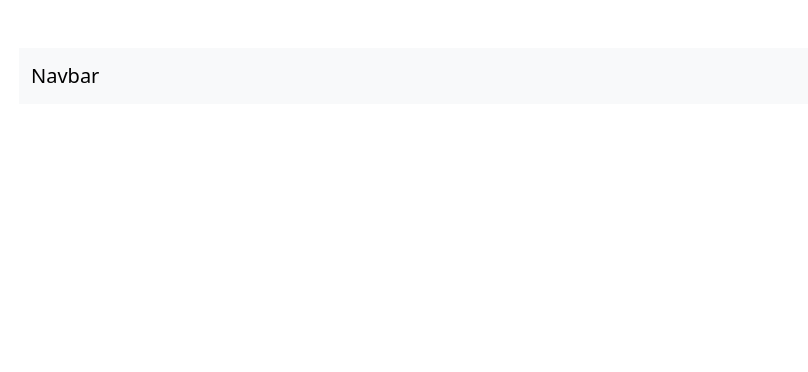
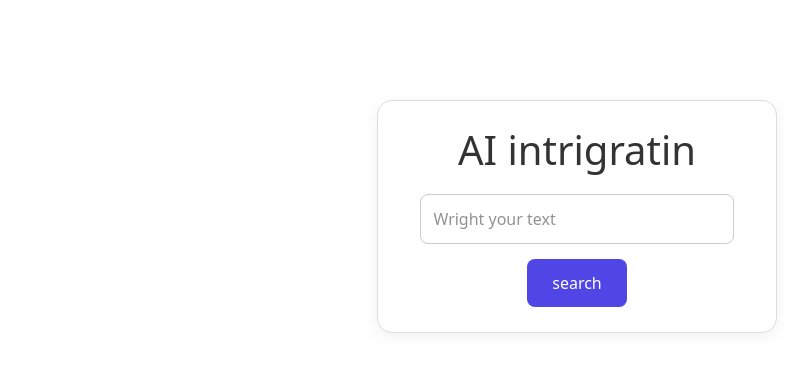
Before and after one commit to GyandeepPal/ReactJS, a React (Vite) app in the folder my-react-app/: page /cart in a window 1280 px wide. Shown: the top 372 px of the page, without its empty margins (63-871 px from the left). Built offline with nearby package versions, Linux system fonts and the light colour scheme.

Commit message:
Update React AI integration

```diff
--- a/my-react-app/src/AI_intrigratin.jsx
+++ b/my-react-app/src/AI_intrigratin.jsx
@@ -1,90 +1,78 @@
+
 // import React, { useState } from 'react'
 // import './App.css'
-// import { GoogleGenerativeAI } from '@google/generative-ai'
+//  import { GoogleGenerativeAI } from '@google/generative-ai'
 
 // const AI_intrigratin = () => {
+//   let [Searchdata,setSearch]=useState('')
+//   let [ans,setans]=useState('')
+//   let gen=new GoogleGenerativeAI("Enter Your API Key")
 
-//   const [SearchData, setSearch] = useState('')
+//   async function search(){
+//     try{
+//       const model=gen.getGenerativeModel({
+//       model:"gemini-2.5-flash"
 
-//   const genAI = new GoogleGenerativeAI("enter your api KEY")
+//       })
+//      const res = await model.generateContent(Searchdata);
 
-//   async function Search() {
-//     try {
+//         const text = res.response.text();
 
-//       const model = genAI.getGenerativeModel({
-//         model: "gemini-2.5-flash"
-//       })
+//       console.log(text);
 
-//       const res = await model.generateContent(SearchData)
+//       setans(text);
 
-//       console.log(res.response.text())
-
-//     } catch (error) {
-
-//       console.log(error)
+//     }catch(e){
+//       console.log("something wrong");
 
 //     }
 //   }
+//   return (
+//     <div id='main'>
+//      <h1> AI Chat Port</h1>
 
-//   return (
-//     <div id="main">
-//       <h1>Gemini Chat</h1>
+//         <p>{ans}</p>
+//      <input value={Searchdata} onChange={(e)=>setSearch(e.target.value)} className='java' type="text" />
+//      <button onClick={search}>Search</button>
 
-//       <input
-//         type="text"
-//         placeholder="Enter Your Text"
-//         value={SearchData}
-//         onChange={(e) => setSearch(e.target.value)}
-//       />
-
-//       <button onClick={Search}>
-//         Send
-//       </button>
-
-//     </div>
+//       </div>
 //   )
 // }
 
 // export default AI_intrigratin
 
+import React, { useState } from 'react'
+import { GoogleGenerativeAI } from '@google/generative-ai'
+import './App.css'
+
+const AI_intrigratin = () => {
+  let [Searchdata, setSearch]=useState('');
+  let [ans, setans]=useState('')
+  let generative=new GoogleGenerativeAI("Enter your API key");
 
 
-import React, { useState } from 'react'
-import './App.css'
- import { GoogleGenerativeAI } from '@google/generative-ai'
-
-const AI_intrigratin = () => {
-  let [Searchdata,setSearch]=useState('')
-  let [ans,setans]=useState('')
-  let gen=new GoogleGenerativeAI("ENTER YOUR API KEY")
-
-  async function search(){
+  async function seach(){
   try{
-      const model=gen.getGenerativeModel({
+    const model =generative.getGenerativeModel({
       model:"gemini-2.5-flash"
-
-      })
-     const res = await model.generateContent(Searchdata);
-
-        const text = res.response.text();
-
+    });
+    const respond = await model.generateContent(Searchdata);
+    const text =respond.response.text();
     console.log(text);
-
-      setans(text);
+    setans(text)
 
   }catch(e){
-      console.log("something wrong");
+    console.log(" Happend some thing's ");
 
   }
   }
+
   return (
-    <div id='main'>
-     <h1> Gemini Chat</h1>
-
+    <div id="main">
+      <h1>AI intrigratin</h1>
       <p>{ans}</p>
-     <input value={Searchdata} onChange={(e)=>setSearch(e.target.value)} className='java' type="text" />
-     <button onClick={search}>Search</button>
-
+      <input onChange={(e)=>setSearch(e.target.value)} type="text" placeholder='Wright your text' />
+      <button onClick={seach}>search</button>
     </div>
   )
 }
--- a/my-react-app/src/App.css
+++ b/my-react-app/src/App.css
@@ -1,262 +1,3 @@
-/* *{
-  margin: 22px;;
-  padding: 0;
-}
-
-
-#main{
-  height: 400px;
-  width: 300px;
-  margin: auto;
-  padding: 19px;
-  justify-content: center;
-  text-align: center;
-
-
-  background-color: rgb(224, 85, 85);
-  box-shadow: rgba(0, 0, 0, 0.25) 0px 54px 55px, rgba(0, 0, 0, 0.12) 0px -12px 30px, rgba(0, 0, 0, 0.12) 0px 4px 6px, rgba(0, 0, 0, 0.17) 0px 12px 13px, rgba(0, 0, 0, 0.09) 0px -3px 5px;
-} */
-
-
-/*
-* {
-  margin: 0;
-  padding: 0;
-  box-sizing: border-box;
-}
-
-body {
-  min-height: 100vh;
-  display: flex;
-  justify-content: center;
-  align-items: center;
-  background: linear-gradient(135deg, #667eea, #764ba2);
-  font-family: Arial, Helvetica, sans-serif;
-}
-
-div {
-  text-align: center;
-}
-
-h2 {
-  font-size: 5rem;
-  color: white;
-  margin-bottom: 30px;
-  text-shadow: 0 5px 15px rgba(0, 0, 0, 0.3);
-}
-
-button {
-  width: 70px;
-  height: 70px;
-  margin: 10px;
-  border: none;
-  border-radius: 50%;
-  font-size: 1.8rem;
-  font-weight: bold;
-  cursor: pointer;
-  transition: all 0.3s ease;
-}
-
-button:hover {
-  transform: translateY(-3px) scale(1);
-}
-
-button:active {
-  transform: scale(0.95);
-}
-
-button:nth-child(2) {
-  background: #22c55e;
-  color: white;
-}
-
-button:nth-child(3) {
-  background: #ef4444;
-  color: white;
-}
-
-button:nth-child(4) {
-  background: #f59e0b;
-  color: white;
-  width: 120px;
-  border-radius: 40px;
-  font-size: 1rem;
-} */
-/*
-
-#nav{
-  display: flex;
-  text-align: center;
-  justify-content: center;
-  justify-content: space-around;
-} */
-
-
-
-
-/*
-*{
-    margin:0;
-    padding:0;
-    box-sizing:border-box;
-}
-
-.container{
-    min-height:100vh;
-    display:flex;
-    justify-content:center;
-    align-items:center;
-    background:#f2f4f8;
-}
-
-.news-card{
-    width:500px;
-    aspect-ratio:1/1;
-    background:#fff;
-    border-radius:30px;
-    padding:40px;
-    box-shadow:
-        0 10px 25px rgba(0,0,0,.15),
-        0 20px 50px rgba(0,0,0,.1);
-    display:flex;
-    flex-direction:column;
-    justify-content:space-between;
-}
-
-.tag{
-    background:#0057ff;
-    color:white;
-    width:max-content;
-    padding:10px 18px;
-    border-radius:50px;
-    font-size:14px;
-    font-weight:600;
-    letter-spacing:1px;
-}
-
-.news-card h1{
-    font-size:34px;
-    line-height:1.35;
-    color:#111;
-    font-weight:700;
-}
-
-.footer{
-    display:flex;
-    justify-content:space-between;
-    color:#777;
-    font-size:15px;
-    border-top:1px solid #e5e5e5;
-    padding-top:20px;
-} */
-
-
-*{
-margin: auto;
-padding: 19px;
-box-sizing: border-box;
-}
-
-
-#Main{
-  justify-items: center;
-  justify-content: center;
-  border-radius: 12px;
-  height: 500px;
-  width: 380px;
-  background-color: rgb(115, 111, 107);
-  box-shadow: 29px;
-  box-shadow:0 10px 25px rgba(0,0,0,.15),0 20px 50px rgba(0,0,0,.1);
-
-}
-/*
-.one{
-background-color: aqua;
-border-radius: 30px;
-justify-items: center;
-margin: 12px;
-padding: 30px;
-width: 80px;
-
-}
-.two{
-  background-color: aquamarine;
-  border-radius: 30px;
-  padding: 30px;
-  margin: 12px;
-  width: 80px;
-
-
-}
-.three{
-background-color: rgb(175, 146, 203);
-border-radius: 30px;
-padding: 30px;
-width: 80px;
-margin: 22px;
-
-
-}
-
-button:hover {
-  transform: translateY(-3px) scale(1);
-}
-
-button:active {
-  transform: scale(0.95);
-}
-
-button:nth-child(2) {
-  background: #22c55e;
-  width: 80px;
-  color: white;
-}
-
-button:nth-child(3) {
-  background: #ef4444;
-  width: 80px;
-  color: white;
-}
-
-button:nth-child(4) {
-  background: #f59e0b;
-  color: white;
-  width: 80px;
-  border-radius: 90px;
-  font-size: 1rem;
-} */
-
-
-
-
-
-
-
-/*
-.container{
-  display:flex;
-  flex-wrap:wrap;
-  gap:20px;
-  justify-content:center;
-}
-
-.card{
-  width:220px;
-  padding:20px;
-  border-radius:15px;
-  box-shadow:0 0 10px gray;
-  text-align:center;
-}
-
-button{
-  padding:10px 20px;
-  border:none;
-  background:black;
-  color:white;
-  cursor:pointer;
-} */
-
-
 
 #main {
   width: 400px;
@@ -265,7 +6,7 @@ button{
   background-color: #ffffff;
   border: 1px solid #ddd;
   border-radius: 15px;
-  box-shadow: 0px 4px 15px rgba(0, 0, 0, 0.15);
+  box-shadow: 0px 4px 15px rgba(177, 166, 166, 0.15);
   text-align: center;
 }
 
@@ -297,13 +38,7 @@ button{
 #main button:hover {
   background-color: #3730a3;
 }
+.java{
+  background-color: rgb(148, 163, 148);
 
-
-
-
-
-
-
-.java{
-  background-color: aquamarine;
 }
--- a/my-react-app/src/App.jsx
+++ b/my-react-app/src/App.jsx
@@ -1,50 +1,33 @@
+// import React from 'react'
+// import { readFile, readFileSync } from "node:fs";
+// const App = () => {
+
+// // ❌ BLOCKING — nothing else runs until the disk responds
+// const data = readFileSync("big.json", "utf8");
+// console.log("got file");
+// console.log("this waited");
+
+// // ✅ NON-BLOCKING — Node continues, runs the callback later
+// readFile("big.json", "utf8", (err, data) => {
+//   if (err) throw err;
+//   console.log("got file (eventually)");
+// });
+// console.log("this runs FIRST, without waiting");
+//   return (
+//     <div>App</div>
+//   )
+// }
+
+// export default App
 import React from 'react'
+import AI_intrigratin from './AI_intrigratin'
 
 const App = () => {
   return (
-    <div className="container mt-5">
-      <nav className="navbar navbar-expand-lg bg-body-tertiary">
-  <div className="container-fluid">
-    <a className="navbar-brand" href="/">Navbar</a>
-    <button className="navbar-toggler" type="button" data-bs-toggle="collapse" data-bs-target="#navbarSupportedContent" aria-controls="navbarSupportedContent" aria-expanded="false" aria-label="Toggle navigation">
-      <span className="navbar-toggler-icon"></span>
-    </button>
-    <div className="collapse navbar-collapse" id="navbarSupportedContent">
-      <ul className="navbar-nav me-auto mb-2 mb-lg-0">
-        <li className="nav-item">
-          <a className="nav-link active" aria-current="page" href="/">Home</a>
-        </li>
-        <li className="nav-item">
-          <a className="nav-link" href="#">Link</a>
-        </li>
-        <li className="nav-item dropdown">
-          <a className="nav-link dropdown-toggle" href="/" role="button" data-bs-toggle="dropdown" aria-expanded="false">
-            Dropdown
-          </a>
-          <ul className="dropdown-menu">
-          <li><a className="dropdown-item" href="/">Action</a></li>
-          <li><a className="dropdown-item" href="/">Another action</a></li>
-          <li><hr className="dropdown-divider" /></li>
-          <li><a className="dropdown-item" href="/">Something else here</a></li>
-        </ul>
-        </li>
-        <li className="nav-item">
-          <a className="nav-link disabled" aria-disabled="true">Disabled</a>
-        </li>
-      </ul>
-      <form className="d-flex" role="search">
-        <input className="form-control me-2" type="search" placeholder="Search" aria-label="Search"/>
-        <button className="btn btn-outline-success" type="submit">Search</button>
-      </form>
+    <div>
+      <AI_intrigratin/>
     </div>
-  </div>
-</nav>
-
-
-
-
-    </div>
-  );
+  )
 }
 
 export default App
--- a/package.json
+++ b/package.json
@@ -3,6 +3,7 @@
     "@google/genai": "^2.8.0",
     "@google/generative-ai": "^0.24.1",
     "@tailwindcss/vite": "^4.3.1",
+    "bootstrap": "^5.3.8",
     "tailwindcss": "^4.3.1"
   }
 }
```
Also changed, not shown: 2 other files (tests, documents, lock files or other folders). Lines whose indentation alone changed are shown as unchanged.
